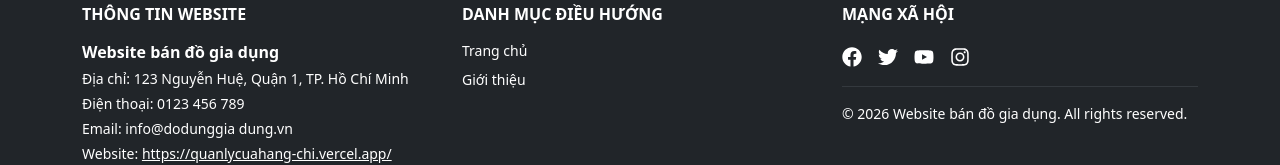
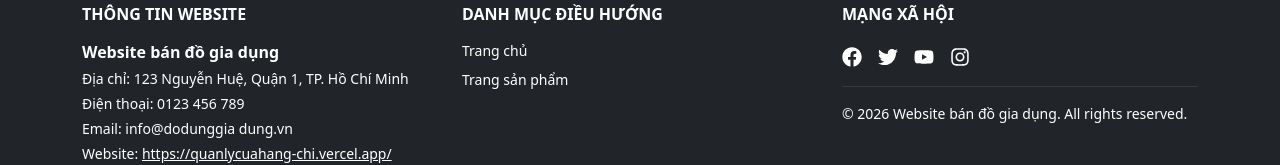
Before and after one commit to 22050030-design/quanlycuahang, a React (Vite) app in the folder frontend/: page / in a window 1280 px wide. Shown: the part 620-785 px from the top of the page. Built offline with nearby package versions, Linux system fonts and the light colour scheme; no server answers.

Commit message:
Thay 'Giới thiệu' bằng 'Trang sản phẩm' trong footer

```diff
--- a/frontend/src/components/Footer.jsx
+++ b/frontend/src/components/Footer.jsx
@@ -17,7 +17,7 @@ export default function Footer() {
             <h6 className="fw-bold text-uppercase mb-3">Danh mục điều hướng</h6>
             <ul className="list-unstyled mb-0 small">
               <li className="mb-2"><a href="/" className="text-white text-decoration-none">Trang chủ</a></li>
-              <li className="mb-0"><a href="/gioi-thieu" className="text-white text-decoration-none">Giới thiệu</a></li>
+              <li className="mb-0"><a href="/products" className="text-white text-decoration-none">Trang sản phẩm</a></li>
             </ul>
           </div>
           <div className="col-md-4">
```
